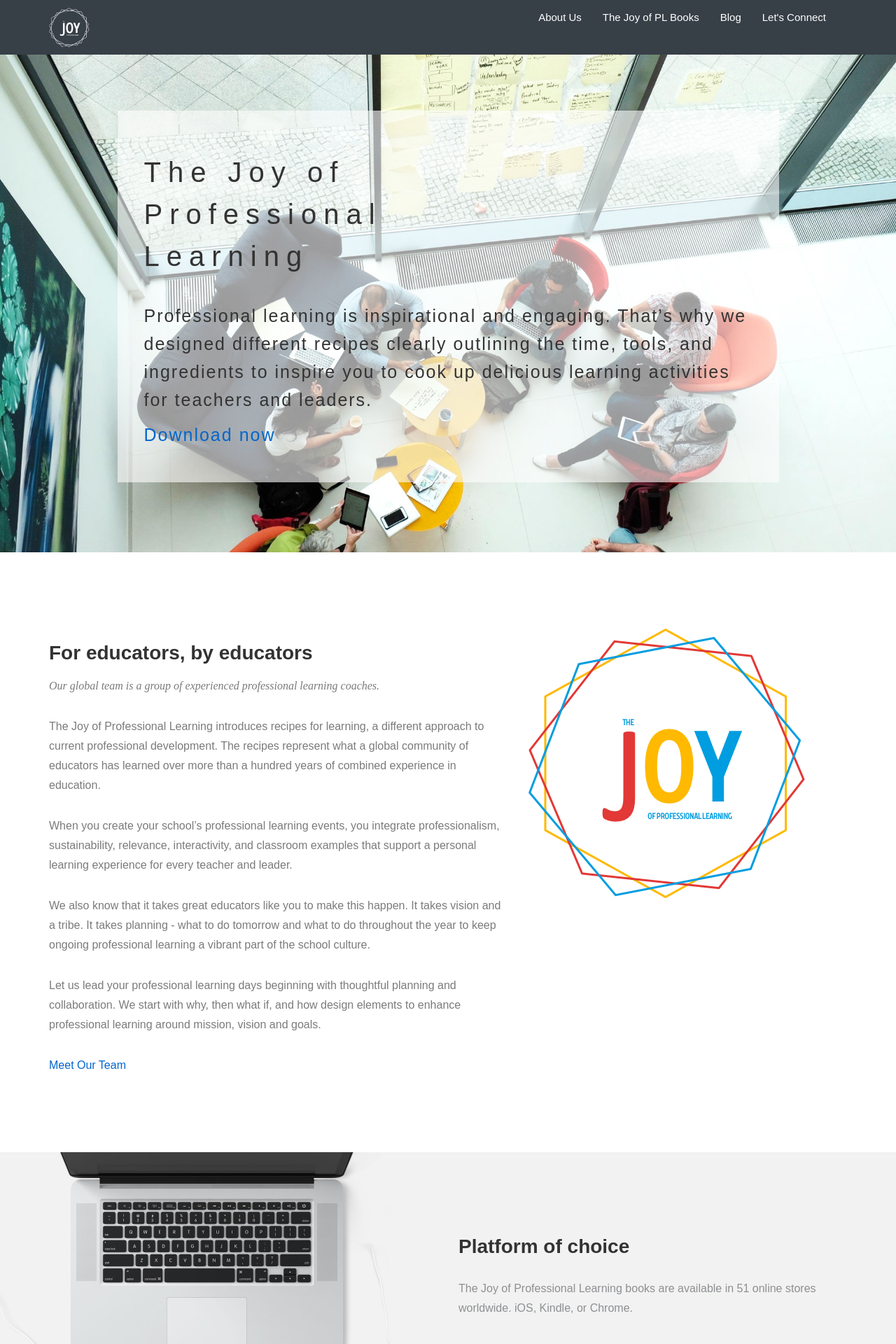
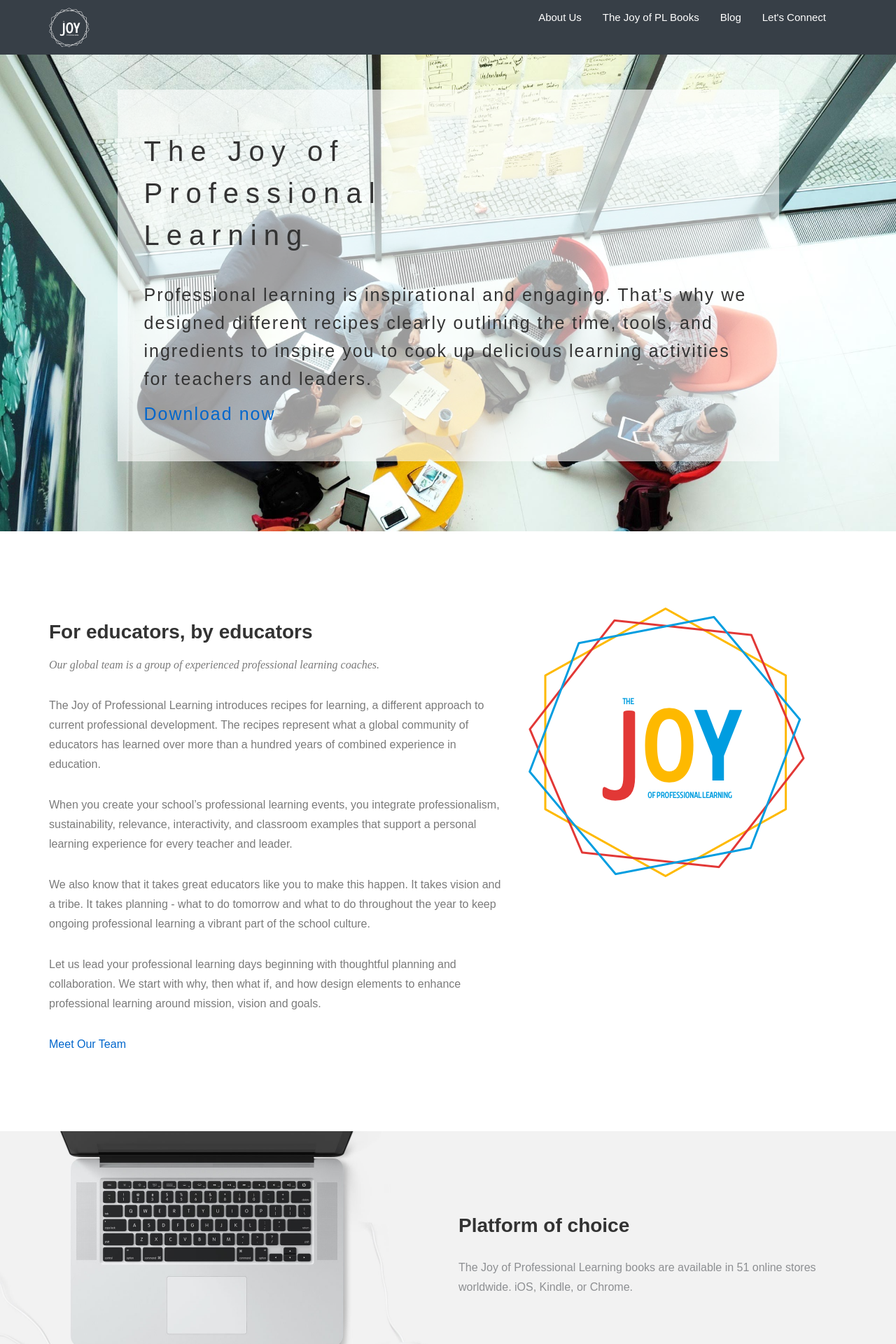
Before and after one commit to meesterkurt/joyofprofessionallearning, a Jekyll site: the page built from index.html, in a window 1280 px wide. Shown: the top 1920 px of the page at 70% size. Built offline with Jekyll 4.4.1, drawn with Linux system fonts in a browser that asks for light colours; nearby versions of some CDN libraries; some web fonts are replaced.

Commit message:
slider background cover

```diff
--- a/css/airspace.css
+++ b/css/airspace.css
@@ -105,10 +105,9 @@ header .navbar-default .navbar-nav li a:hover {
 --*/
 #slider {
   background: url("../img/slider-bg.jpg") no-repeat;
-  background-size: cover;
+  background-size: 100%;
   background-attachment: fixed;
-  background-position: 85% 0%;
-  padding: 80px 0 100px 0;
+  padding: 50px 0 100px 0;
   position: relative;
 }
 
```
